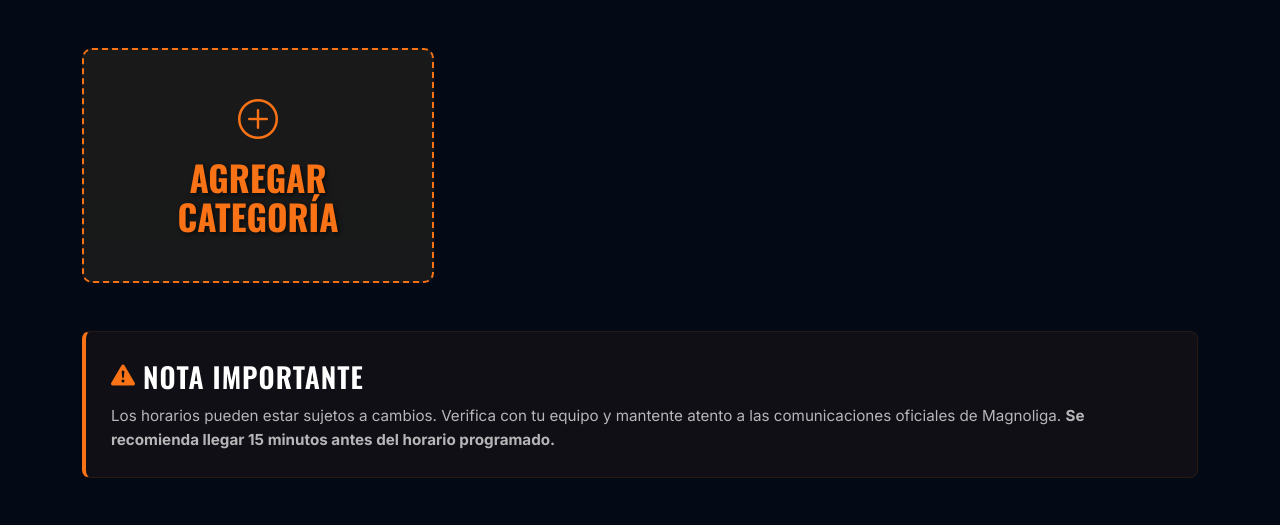
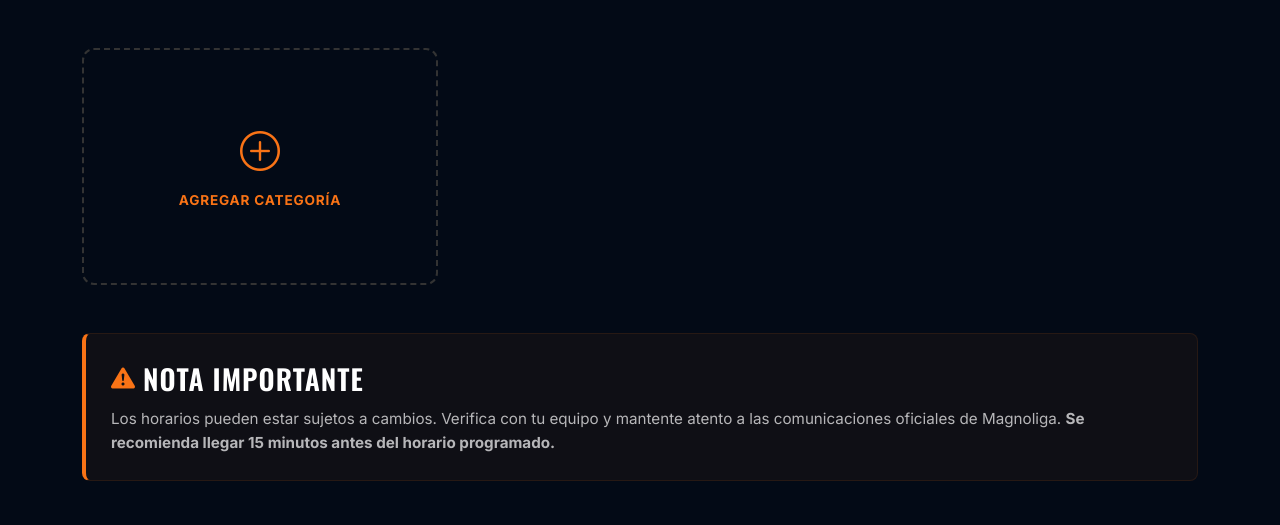
Before and after one commit to GabrielaEsparza/Magnoliga, a Django app: template templates/rol-juegos.html in a window 1280 px wide. Shown: the part 590-1115 px from the top of the page. Run offline with Django 5.2, Linux system fonts and the light colour scheme; data comes from the database, SQL or seed files in the repository; the template is opened without the code that fills it: most values are stand-ins (such as "Sample title", 1, 10 or a date in 2020); data that the repository does not hold is empty.

Commit message:
formato de rol de juegos igual al de categorias

```diff
--- a/static/css/rol-juegos.css
+++ b/static/css/rol-juegos.css
@@ -2,243 +2,106 @@
    ESTILOS BASE Y FONDO PREMIUM (Azul marino muy oscuro)
    ============================================================ */
 .bg-magnoliga-dark {
-    background-color: #030a16 !important; /* Un azul marino profundo, no negro puro */
+    background-color: #030a16 !important;
     color: #ffffff;
 }
 
 /* ============================================================
-   HERO SECTION (Título y Subtítulo)
+   HERO SECTION
    ============================================================ */
-
-/* Usamos .page-hero para que use los estilos base de mantenimiento */
 .page-hero {
     background-image: linear-gradient(rgba(194, 194, 194, 0.151), rgba(136, 136, 136, 0.212)),
                       url('../assets/laperla.png');
     background-size: cover;
     background-position: center;
-    min-height: 85vh; /* Altura idéntica */
+    min-height: 85vh;
     display: flex;
-    align-items: center; /* Centrado vertical */
-    justify-content: center; /* Centrado horizontal */
+    align-items: center;
+    justify-content: center;
     position: relative;
-    padding: 0; /* Limpiamos cualquier padding que esté estirando la imagen */
-}
-
-/* page-hero-content: heredado de main.css */
-
-/* ============================================================
-   CUADRÍCULA COMPACTA DE CATEGORÍAS (CSS Grid)
-   ============================================================ */
-#categories-grid {
-    display: grid;
-    grid-template-columns: repeat(3, 1fr); /* 3 columnas exactas */
-    gap: 30px; /* Más espacio entre ellas como en Figma */
+    padding: 0;
 }
 
 /* ============================================================
-   LA TARJETA RECTANGULAR Y COMPACTA (Estilo Figma)
+   CUADRÍCULA DE CATEGORÍAS — Bootstrap row g-4 (igual que categorias)
    ============================================================ */
-.category-card {
-    width: 100%;
-    border-radius: 10px; /* Bordes suaves */
-    position: relative;
-    overflow: hidden;
-    cursor: pointer;
-    transition: all 0.4s cubic-bezier(0.175, 0.885, 0.32, 1.275); /* Animación suave */
-    border: 1px solid rgba(255, 255, 255, 0.08); /* Borde sutil */
-    background-size: cover;
-    background-position: center;
+#categories-grid {
+    display: flex;
+    flex-wrap: wrap;
+    gap: 1.5rem; /* gap visual equivalente a g-4 */
 }
 
-/* ESTO LAS HACE RECTANGULARES (No cuadradas) Y COMPACTAS (Ejemplo 3:2) */
-.category-card-rect {
-    aspect-ratio: 3 / 2; /* Ratio de aspect Rectangular */
-}
-
-/* EL OVERLAY: Translúcido pero oscuro para el texto blanco */
-.card-overlay {
-    position: absolute;
-    top: 0; left: 0; width: 100%; height: 100%;
-    background: linear-gradient(to bottom, rgba(3, 10, 22, 0.3) 0%, rgba(3, 10, 22, 0.9) 100%);
-    transition: background 0.3s ease;
-}
-
-/* EFECTO AL PASAR EL MOUSE (Iluminación Naranja y Brillo) */
-.category-card:hover {
-    transform: translateY(-8px) scale(1.02);
-    border-color: var(--magnoliga-orange); /* Naranja Magnoliga */
-    box-shadow: 0 15px 30px rgba(0, 0, 0, 0.5);
-}
-
-.category-card:hover .card-overlay {
-    background: linear-gradient(to bottom, rgba(3, 10, 22, 0.2) 0%, rgba(3, 10, 22, 0.8) 100%);
+/* Cada tarjeta ocupa 1/3 del ancho (3 columnas) */
+#categories-grid > * {
+    flex: 0 0 calc(33.333% - 1rem);
+    max-width: calc(33.333% - 1rem);
 }
 
 /* ============================================================
-   CONTENIDO CENTRADO SOBRE LA IMAGEN
+   TARJETA DE CATEGORÍA — idéntica a .cat-card de categorias.css
    ============================================================ */
-.card-content-centered {
-    position: absolute;
-    top: 50%;
-    left: 50%;
-    transform: translate(-50%, -50%); /* Centrado perfecto */
-    width: 85%;
-    z-index: 2;
+.category-card {
+    position: relative;
+    border-radius: 0.75rem;
+    overflow: hidden;
+    cursor: pointer;
+    aspect-ratio: 3/2;
+    transition: transform 0.25s, box-shadow 0.25s;
+    background-size: cover;
+    background-position: center;
+    /* La imagen de fondo se aplica via JS como background-image inline */
 }
 
-.category-card h3 {
-    font-family: var(--font-headings);
-    font-weight: 700;
-    text-transform: uppercase;
-    font-size: 2.2rem; /* Título grande y sólido */
-    line-height: 1.1;
-    margin-bottom: 5px;
-    color: #ffffff;
-    text-shadow: 2px 2px 4px rgba(0,0,0,0.6);
+/* Imagen dentro de la tarjeta (si se usa <img> en vez de background) */
+.category-card img {
+    width: 100%; height: 100%;
+    object-fit: cover;
+    filter: brightness(0.65) saturate(0.85);
+    transition: filter 0.3s, transform 0.3s;
 }
 
+.category-card:hover {
+    transform: translateY(-4px);
+    box-shadow: 0 8px 30px rgba(249, 115, 22, 0.2);
+}
+
+.category-card:hover img {
+    filter: brightness(0.78) saturate(1);
+    transform: scale(1.04);
+}
+
+/* Overlay gradiente de abajo hacia arriba — igual que .cat-overlay */
+.card-overlay {
+    position: absolute;
+    inset: 0;
+    background: linear-gradient(0deg, rgba(0,0,0,0.72) 0%, transparent 65%);
+    display: flex;
+    align-items: flex-end;
+    padding: 1rem;
+}
+
+/* Nombre de categoría sobre el overlay — igual que .cat-name */
+.category-card h3 {
+    font-size: 1rem;
+    font-weight: 800;
+    text-transform: uppercase;
+    letter-spacing: 0.08em;
+    color: #fff;
+    text-shadow: 0 2px 8px rgba(0,0,0,0.6);
+    margin: 0;
+    font-family: var(--font-headings);
+}
+
+/* Subtítulo / fecha pequeña */
 .category-card p {
     font-family: var(--font-primary);
-    font-weight: 600;
-    font-size: 1rem;
-    color: rgba(255, 255, 255, 0.8);
-    letter-spacing: 0.5px;
+    font-size: 0.78rem;
+    color: rgba(255,255,255,0.65);
+    letter-spacing: 0.04em;
+    margin: 0.15rem 0 0 0;
 }
 
-/* EFECTO AL PASAR EL MOUSE: Título cambia a naranja */
-.category-card:hover .card-content-centered h3 {
-    color: var(--magnoliga-orange);
-}
-
-/* ============================================================
-   FECHA Y CLICK PROMPT EN EL PIE DE TARJETA
-   ============================================================ */
-.card-footer-info {
-    position: absolute;
-    bottom: 15px;
-    left: 20px;
-    right: 20px;
-    z-index: 1;
-    display: flex;
-    justify-content: space-between;
-    align-items: center;
-}
-
-.text-orange { color: var(--magnoliga-orange) !important; }
-
-.category-card .date {
-    font-family: var(--font-primary);
-    font-weight: 700;
-    font-size: 0.85rem;
-    color: var(--magnoliga-orange); /* Naranja */
-}
-
-.category-card .click-prompt {
-    font-family: var(--font-primary);
-    font-size: 0.75rem;
-    color: rgba(255, 255, 255, 0.5);
-    font-style: italic;
-    opacity: 0;
-    transition: opacity 0.3s ease;
-}
-
-/* EFECTO AL PASAR EL MOUSE: Aparece "Ver partidos" */
-.category-card:hover .click-prompt {
-    opacity: 1;
-}
-
-/* --- ESTILO DE LA NOTA IMPORTANTE --- */
-.important-note-box {
-    background-color: rgba(249, 115, 22, 0.05); /* Naranja muy suave de fondo */
-    border-left: 4px solid var(--magnoliga-orange); /* Línea naranja lateral */
-    padding: 25px;
-    border-radius: 8px;
-    border-top: 1px solid rgba(249, 115, 22, 0.1);
-    border-right: 1px solid rgba(249, 115, 22, 0.1);
-    border-bottom: 1px solid rgba(249, 115, 22, 0.1);
-}
-
-.important-note-box h4 {
-    font-family: var(--font-headings);
-    text-transform: uppercase;
-    letter-spacing: 1px;
-    color: #ffffff;
-}
-
-.important-note-box p {
-    font-family: var(--font-primary);
-    color: rgba(255, 255, 255, 0.7);
-    font-size: 0.95rem;
-    line-height: 1.6;
-}
-
-.text-orange { color: var(--magnoliga-orange) !important; }
-/* ============================================================
-   SECCIÓN DETALLE (Naranja Transparente)
-   ============================================================ */
-.details-section {
-    position: relative;
-    border-radius: 20px;
-    background-color: #0d121d;
-    overflow: hidden;
-    min-height: 550px;
-    box-shadow: 0 20px 40px rgba(0,0,0,0.5);
-}
-
-.orange-overlay {
-    position: absolute;
-    top:0; left:0; width:100%; height:100%;
-    background: linear-gradient(135deg, rgba(249, 115, 22, 0.45) 0%, rgba(3, 10, 22, 0.98) 100%);
-    z-index: 0;
-}
-
-.z-1 { position: relative; z-index: 1; }
-
-.match-item {
-    background: rgba(255, 255, 255, 0.05);
-    border: 1px solid rgba(255, 255, 255, 0.1);
-    border-radius: 12px;
-}
-
-/* Animación de entrada de mantenimiento */
-.reveal-up {
-    opacity: 0;
-    transform: translateY(30px);
-    animation: fadeInUp 0.8s ease-out forwards;
-}
-
-@keyframes fadeInUp {
-    to { opacity: 1; transform: translateY(0); }
-}
-/* AGREGA ESTO AL FINAL DE TU CSS */
-.bg-input {
-    background-color: #222 !important;
-    color: white !important;
-    border: 1px solid #333 !important;
-}
-
-.match-item {
-    background: rgba(255, 255, 255, 0.05);
-    border: 1px solid rgba(255, 255, 255, 0.1);
-    border-radius: 12px;
-    margin-bottom: 10px;
-    transition: 0.3s;
-}
-
-.match-item:hover {
-    background: rgba(255, 255, 255, 0.1);
-}
-
-.admin-btns .btn {
-    padding: 2px 8px;
-    font-size: 1.1rem;
-}
-
-/* Responsividad */
-@media (max-width: 992px) { #categories-grid { grid-template-columns: repeat(2, 1fr); gap: 20px; } }
-@media (max-width: 576px) { #categories-grid { grid-template-columns: 1fr; gap: 15px; } .category-card-rect { aspect-ratio: 16 / 9; } .category-card h3 { font-size: 1.8rem; } }
-
-
+/* Botón cambiar foto — aparece en hover, posición top-right */
 .btn-change-photo-rol {
     position: absolute;
     top: 10px;
@@ -261,7 +124,7 @@
     opacity: 1;
 }
 
-
+/* Botón eliminar categoría */
 .btn-delete-cat {
     position: absolute;
     top: 0.5rem;
@@ -279,7 +142,165 @@
     z-index: 10;
     transition: background 0.2s;
 }
-
 .btn-delete-cat:hover {
     background: rgb(220, 53, 69);
 }
+
+/* Tarjeta "Agregar categoría" — igual que .btn-add-cat */
+.category-card-add {
+    border: 2px dashed #333 !important;
+    border-radius: 0.75rem;
+    aspect-ratio: 3/2;
+    display: flex;
+    flex-direction: column;
+    align-items: center;
+    justify-content: center;
+    gap: 0.5rem;
+    cursor: pointer;
+    background: transparent !important;
+    transition: border-color 0.18s, color 0.18s;
+}
+.category-card-add:hover {
+    border-color: var(--magnoliga-orange) !important;
+}
+.category-card-add .card-overlay {
+    display: none; /* Sin overlay en la tarjeta de agregar */
+}
+
+/* Contenido centrado (solo para add card) */
+.card-content-centered {
+    display: flex;
+    flex-direction: column;
+    align-items: center;
+    justify-content: center;
+    width: 100%;
+    z-index: 2;
+}
+
+/* ============================================================
+   TEXTO NARANJA
+   ============================================================ */
+.text-orange { color: var(--magnoliga-orange) !important; }
+
+/* ============================================================
+   NOTA IMPORTANTE
+   ============================================================ */
+.important-note-box {
+    background-color: rgba(249, 115, 22, 0.05);
+    border-left: 4px solid var(--magnoliga-orange);
+    padding: 25px;
+    border-radius: 8px;
+    border-top: 1px solid rgba(249, 115, 22, 0.1);
+    border-right: 1px solid rgba(249, 115, 22, 0.1);
+    border-bottom: 1px solid rgba(249, 115, 22, 0.1);
+}
+.important-note-box h4 {
+    font-family: var(--font-headings);
+    text-transform: uppercase;
+    letter-spacing: 1px;
+    color: #ffffff;
+}
+.important-note-box p {
+    font-family: var(--font-primary);
+    color: rgba(255, 255, 255, 0.7);
+    font-size: 0.95rem;
+    line-height: 1.6;
+}
+
+/* ============================================================
+   SECCIÓN DETALLE DE PARTIDOS
+   ============================================================ */
+.details-section {
+    position: relative;
+    border-radius: 20px;
+    background-color: #0d121d;
+    overflow: hidden;
+    min-height: 550px;
+    box-shadow: 0 20px 40px rgba(0,0,0,0.5);
+}
+
+.orange-overlay {
+    position: absolute;
+    top:0; left:0; width:100%; height:100%;
+    background: linear-gradient(135deg, rgba(249, 115, 22, 0.45) 0%, rgba(3, 10, 22, 0.98) 100%);
+    z-index: 0;
+}
+
+.z-1 { position: relative; z-index: 1; }
+
+/* ============================================================
+   PARTIDOS
+   ============================================================ */
+.match-item {
+    background: rgba(255, 255, 255, 0.05);
+    border: 1px solid rgba(255, 255, 255, 0.1);
+    border-radius: 12px;
+    margin-bottom: 10px;
+    transition: 0.3s;
+}
+.match-item:hover {
+    background: rgba(255, 255, 255, 0.1);
+}
+.admin-btns .btn {
+    padding: 2px 8px;
+    font-size: 1.1rem;
+}
+
+/* ============================================================
+   ANIMACIÓN REVEAL
+   ============================================================ */
+.reveal-up {
+    opacity: 0;
+    transform: translateY(30px);
+    animation: fadeInUp 0.8s ease-out forwards;
+}
+@keyframes fadeInUp {
+    to { opacity: 1; transform: translateY(0); }
+}
+
+/* ============================================================
+   INPUTS
+   ============================================================ */
+.bg-input {
+    background-color: #222 !important;
+    color: white !important;
+    border: 1px solid #333 !important;
+}
+
+/* Botón cambiar foto en el header del detalle — igual que .btn-change-photo de categorias */
+.btn-change-photo {
+    background: rgba(249,115,22,0.12);
+    border: 1px solid rgba(249,115,22,0.35);
+    border-radius: 6px;
+    color: var(--magnoliga-orange);
+    font-size: 0.72rem;
+    font-weight: 700;
+    letter-spacing: 0.05em;
+    padding: 0.3rem 0.75rem;
+    cursor: pointer;
+    text-transform: uppercase;
+    transition: background 0.18s, border-color 0.18s;
+    white-space: nowrap;
+}
+.btn-change-photo:hover {
+    background: rgba(249,115,22,0.22);
+    border-color: var(--magnoliga-orange);
+}
+
+/* ============================================================
+   RESPONSIVIDAD
+   ============================================================ */
+@media (max-width: 992px) {
+    #categories-grid > * {
+        flex: 0 0 calc(50% - 0.75rem);
+        max-width: calc(50% - 0.75rem);
+    }
+}
+@media (max-width: 576px) {
+    #categories-grid > * {
+        flex: 0 0 100%;
+        max-width: 100%;
+    }
+    .category-card { aspect-ratio: 16/9; }
+    .category-card h3 { font-size: 0.9rem; }
+}
--- a/templates/rol-juegos.html
+++ b/templates/rol-juegos.html
@@ -30,24 +30,24 @@
     <section class="py-5">
         <div class="container">
 
-            <!-- Grid de categorías -->
+            <!-- Grid de categorías — mismo layout que categorias.html -->
             <div id="categories-grid" class="mb-5">
 
                 {% if es_admin %}
+                <!-- Tarjeta "Agregar categoría" — mismo estilo que .btn-add-cat -->
                 <div class="reveal-up" id="card-add-cat">
-        <div class="category-card category-card-rect category-card-add"
-             onclick="abrirModalAgregarCategoria()"
-             style="background:#1a1a1a; border: 2px dashed #f97316; cursor:pointer;">
-            <div class="card-overlay" style="opacity:0.1;"></div>
-            <div class="card-content-centered text-center">
-                <i class="bi bi-plus-circle fs-1 text-orange mb-2 d-block"></i>
-                <h3 class="text-orange">Agregar categoría</h3>
+                    <div class="category-card category-card-add"
+                         onclick="abrirModalAgregarCategoria()">
+                        <div class="card-content-centered text-center p-3">
+                            <i class="bi bi-plus-circle fs-1 text-orange mb-2 d-block" style="font-size:2rem;"></i>
+                            <span class="text-orange fw-bold" style="font-size:0.85rem; text-transform:uppercase; letter-spacing:0.06em;">Agregar categoría</span>
                         </div>
                     </div>
                 </div>
                 {% endif %}
 
             </div><!-- /categories-grid -->
+            <!-- Las tarjetas de categorías las inyecta rol-juegos.js -->
 
             <!-- Nota importante -->
             <div class="important-note-box reveal-up mb-5" id="nota-importante">
@@ -65,7 +65,7 @@
             <div id="matches-section" class="details-section d-none p-4 p-md-5 reveal-up">
                 <div class="orange-overlay"></div>
 
-                <!-- Header -->
+                <!-- Header — botón cambiar foto aparece aquí, igual que en catModal de categorias -->
                 <div class="d-flex flex-column flex-md-row justify-content-between align-items-start gap-3 z-1 mb-4">
                     <div>
                         <h2 class="mb-1" id="expanded-cat-title">Categoría</h2>
@@ -73,6 +73,13 @@
                     </div>
                     <div class="d-flex flex-wrap gap-2 align-items-center">
                         {% if es_admin %}
+                        <!-- Botón cambiar foto — mismo estilo que en catModal -->
+                        <button type="button" class="btn-change-photo" onclick="openRolPhotoUpload()">
+                            <i class="bi bi-image me-1"></i>Cambiar foto
+                        </button>
+                        <!-- Input oculto para cambio de foto -->
+                        <input type="file" id="rolPhotoInput" accept="image/*" class="d-none" onchange="saveRolCatPhoto(event)">
+
                         <button class="btn btn-orange btn-sm fw-semibold" id="btn-add-match">
                             <i class="bi bi-plus-circle me-1"></i> Agregar partido
                         </button>
```
Lines whose indentation alone changed are shown as unchanged.
